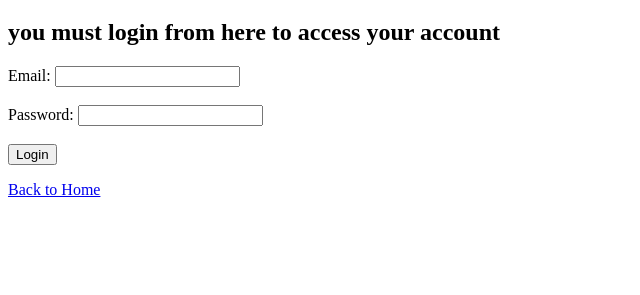
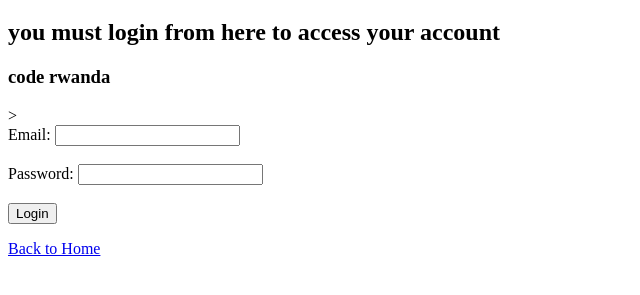
Before and after one commit to MUSABYEMARIYAGisele/WebApp-Project, a plain HTML site: page login.html in a window 1280 px wide. Shown: the part 61-356 px from the top of the page, without its empty margins (0-640 px from the left). Drawn offline with Linux system fonts and the light colour scheme.

Commit message:
changing h3

```diff
--- a/login.html
+++ b/login.html
@@ -8,6 +8,7 @@
 <body>
   <h1>Login</h1>
   <h2> you must login from here to access your account</h2>
+  <h3>code rwanda</h3>>
   <form>
     <label for="email">Email:</label>
     <input id="email" name="email" type="email" required>
```
